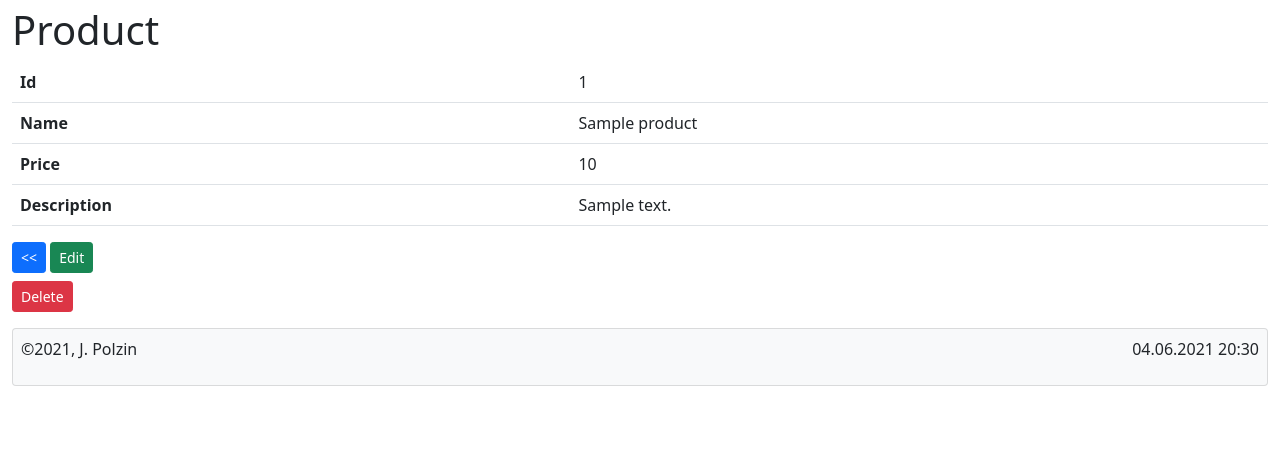
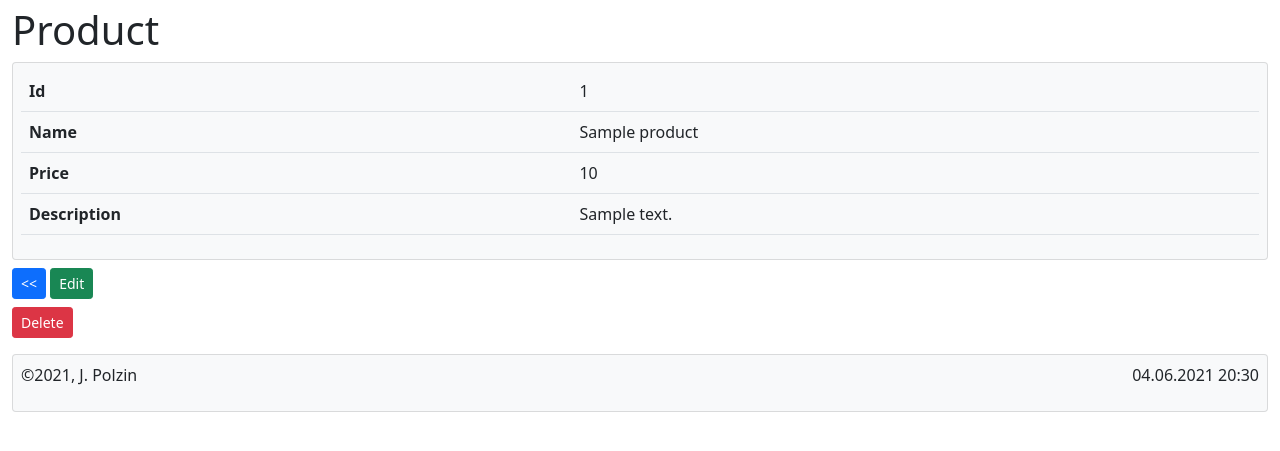
Before and after one commit to jaypii/sf5_proj, a Symfony app: template templates/product/show.html.twig in a window 1280 px wide. Shown: the part 74-525 px from the top of the page. Run offline with Twig, Linux system fonts and the light colour scheme; the template is opened without the code that fills it: most values are stand-ins (such as "Sample title", 1, 10 or a date in 2020); some libraries are stand-ins or nearby versions.

Commit message:
update 210604

```diff
--- a/templates/product/show.html.twig
+++ b/templates/product/show.html.twig
@@ -4,7 +4,7 @@
 
 {% block body %}
     <h1>Product</h1>
-
+    <div class="card p-2 mb-2 bg-light">
     <table class="table">
         <tbody>
             <tr>
@@ -25,6 +25,7 @@
             </tr>
         </tbody>
     </table>
+    </div>
 
     <a href="{{ path('product_index') }}" class="btn btn-primary btn-sm">&lt;&lt;</a>
     <a href="{{ path('product_edit', {'id': product.id}) }}" class="btn btn-success btn-sm">Edit</a>
```
